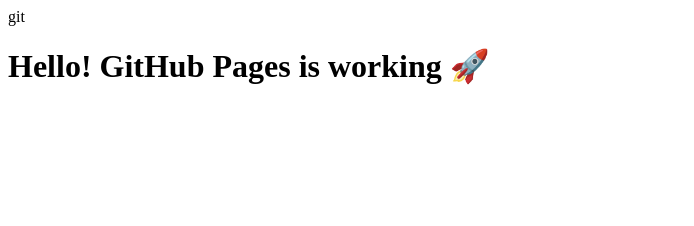
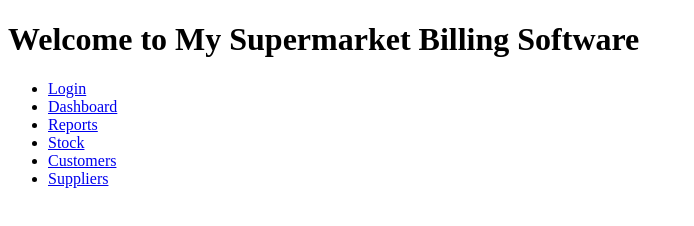
Before and after one commit to yamzz186-bit/Super-market-billing-software, a plain HTML site: page index.html in a window 1280 px wide. Shown: the whole page, without its empty margins (0-694 px from the left). Drawn offline with Linux system fonts and the light colour scheme.

Commit message:
index updated

```diff
--- a/index.html
+++ b/index.html
@@ -2,8 +2,16 @@
 <html>
 <head>
   <title>My Supermarket Billing Software</title>
-</head>git
+</head>
 <body>
-  <h1>Hello! GitHub Pages is working 🚀</h1>
+  <h1>Welcome to My Supermarket Billing Software</h1>
+  <ul>
+    <li><a href="Login.html">Login</a></li>
+    <li><a href="Dashboard.html">Dashboard</a></li>
+    <li><a href="Report.html">Reports</a></li>
+    <li><a href="Stock.html">Stock</a></li>
+    <li><a href="Customers.html">Customers</a></li>
+    <li><a href="suppliers.html">Suppliers</a></li>
+  </ul>
 </body>
 </html>
```
